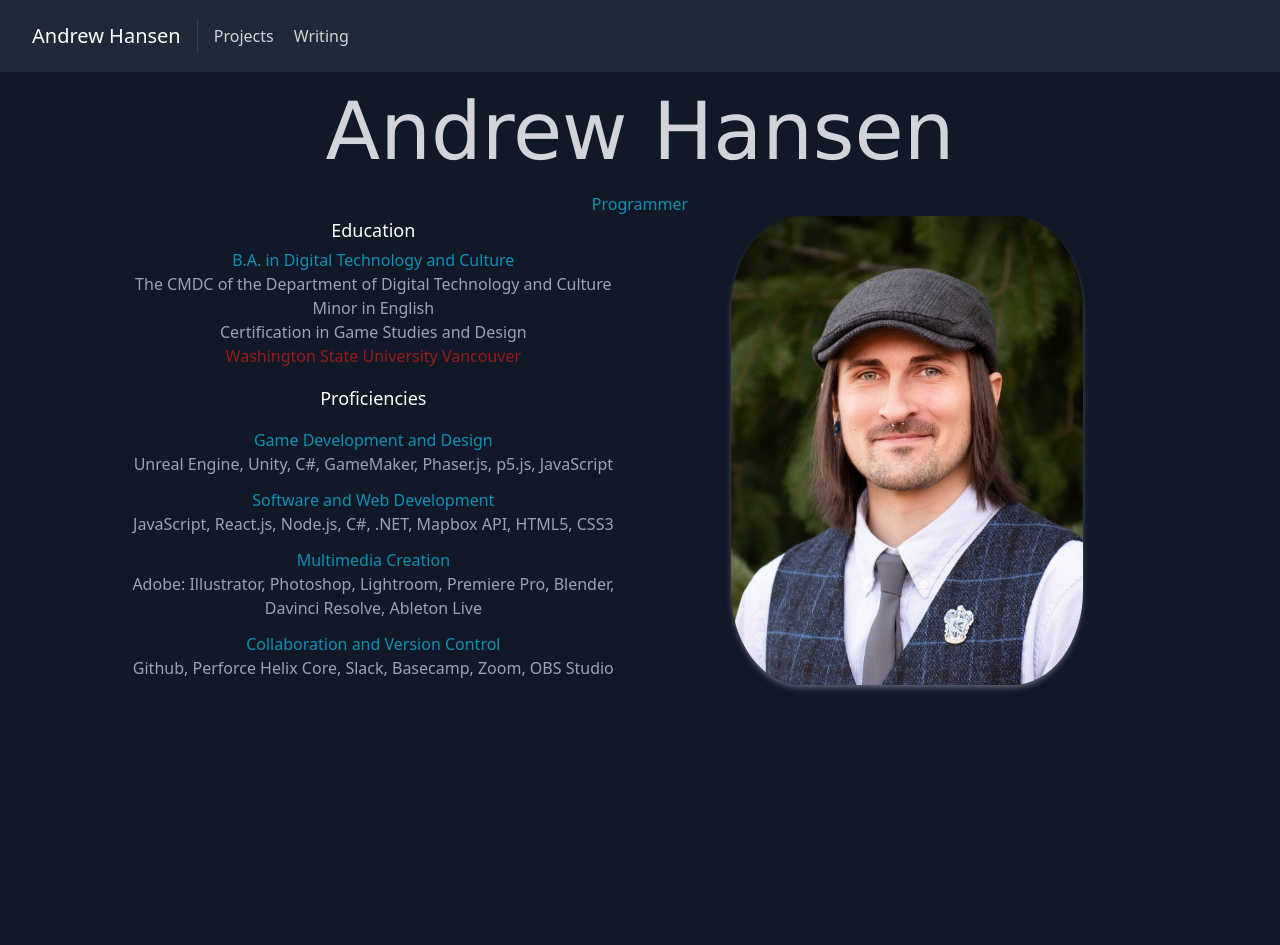
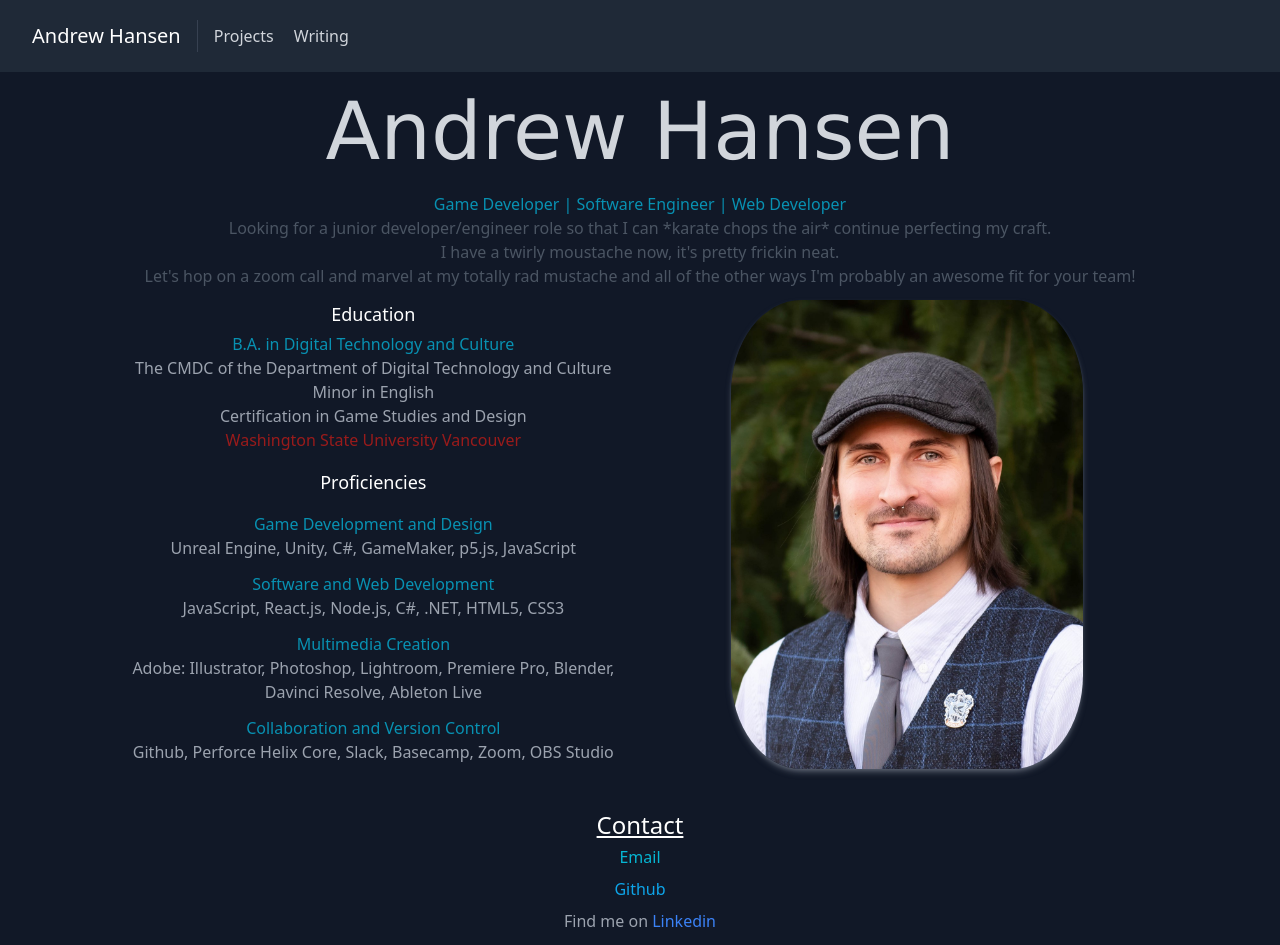
Before and after one commit to axolotliterature/portfolio-react, a React (Create React App) app in the folder portfolio/: page / in a window 1280 px wide. Shown: the top 945 px of the page. Before the commit the page ends 800 px from the top, so only its background shows below. Built offline with nearby package versions, Linux system fonts and the light colour scheme.

Commit message:
Added current resume pdf. Added contact info for home page and styled

```diff
--- a/portfolio/src/pages/home.js
+++ b/portfolio/src/pages/home.js
@@ -1,12 +1,17 @@
 import face from '../img/hansen-1-4x3.jpg'
+import resume from '../documents/andrew-hansen-resume.pdf'
 
 export default function Home() {
     return <>
     <div className="w-full h-full bg-gray-900 grid text-center">
         <h1 className="nothing-font name-title text-gray-300">Andrew Hansen</h1>
-        <h2 className="text-cyan-600">Programmer</h2>
+        <h2 className="text-cyan-600">Game Developer | Software Engineer | Web Developer</h2>
+        <h2 className="text-gray-600">Looking for a junior developer/engineer role so that I can *karate chops the air* continue perfecting my craft.</h2>
+        <h2 className="text-gray-600">I have a twirly moustache now, it's pretty frickin neat.</h2>
+        <h2 className="text-gray-600 pb-3">Let's hop on a zoom call and marvel at my totally rad mustache and all of the other ways I'm probably an awesome fit for your team!</h2>
 
-        <div id="about-container" className="grid grid-cols-2 w-10/12 text-center m-auto">
+        <div id="about-container">
+            <div id="about-top" className="grid grid-cols-2 w-10/12 text-center mx-auto">
                 <div id="about-left" className="">
                     <h1 className="title-font text-lg font-medium text-white mb-1">Education</h1>
                     <p className="text-cyan-600">B.A. in Digital Technology and Culture</p>
@@ -17,10 +22,10 @@ export default function Home() {
 
                     <h1 className="title-font text-lg font-medium text-white mb-1 pt-4">Proficiencies</h1>
                     <h2 className="text-cyan-600 pt-3">Game Development and Design</h2>
-                <p>Unreal Engine, Unity, C#, GameMaker, Phaser.js, p5.js, JavaScript</p>
+                    <p>Unreal Engine, Unity, C#, GameMaker, p5.js, JavaScript</p>
 
                     <h2 className="text-cyan-600 pt-3">Software and Web Development</h2>
-                <p className="">JavaScript, React.js, Node.js, C#, .NET, Mapbox API, HTML5, CSS3</p>
+                    <p className="">JavaScript, React.js, Node.js, C#, .NET, HTML5, CSS3</p>
 
                     <h2 className="text-cyan-600 pt-3">Multimedia Creation</h2>
                     <p>Adobe: Illustrator, Photoshop, Lightroom, Premiere Pro, Blender, Davinci Resolve, Ableton Live</p>
@@ -31,6 +36,20 @@ export default function Home() {
 
                 <div id="about-right" className="">
                     <img src={face} alt="placeholder" className="home-portrait m-auto shadow-md shadow-gray-500/70" />
+                </div>
+            </div>
+
+            <div id="about-bottom" className="mx-auto w-10/12 text-center pt-10">
+
+                <h2 className="text-white text-2xl font-medium underline">Contact</h2>
+
+                <h3 className="p-1 text-cyan-500"><a href="mailto:andrewhansen.dev@gmail.com">Email</a></h3>
+
+                <h3 className="p-1 text-sky-500"><a href="https://github.com/axolotliterature" rel="noreferrer noopener" target="_blank">Github</a></h3>
+
+                <h3 className="p-1">Find me on <a className="text-blue-500" href="https://www.linkedin.com/in/andrewhansen-dev/" rel="noreferrer noopener" target="_blank">Linkedin</a></h3>
+
+                <h3 className="p-1 text-indigo-500"><a href={resume} rel="noreferrer noopener" target="_blank">View my CV Resume</a></h3>
 
             </div>
         </div>
```
Also changed, not shown: 1 other file (tests, documents, lock files or other folders). Lines whose indentation alone changed are shown as unchanged.
